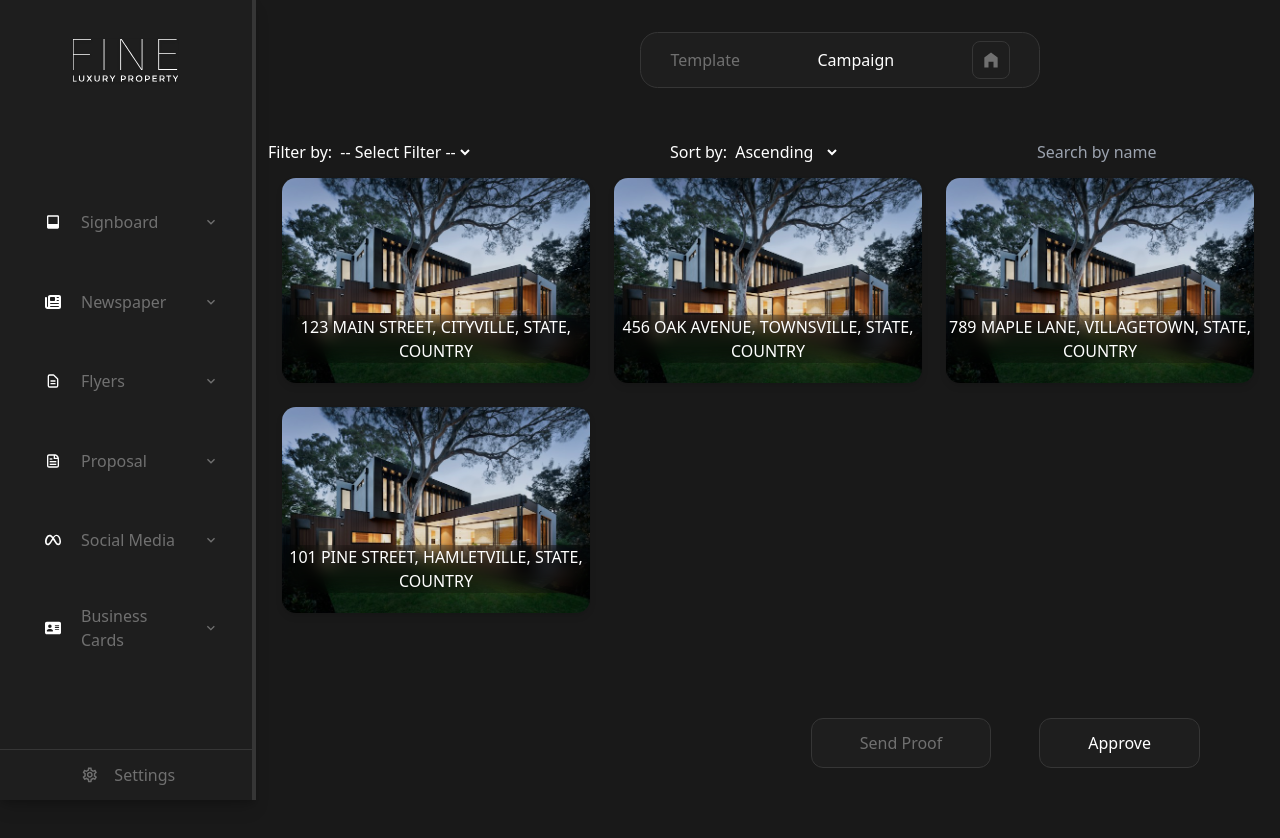
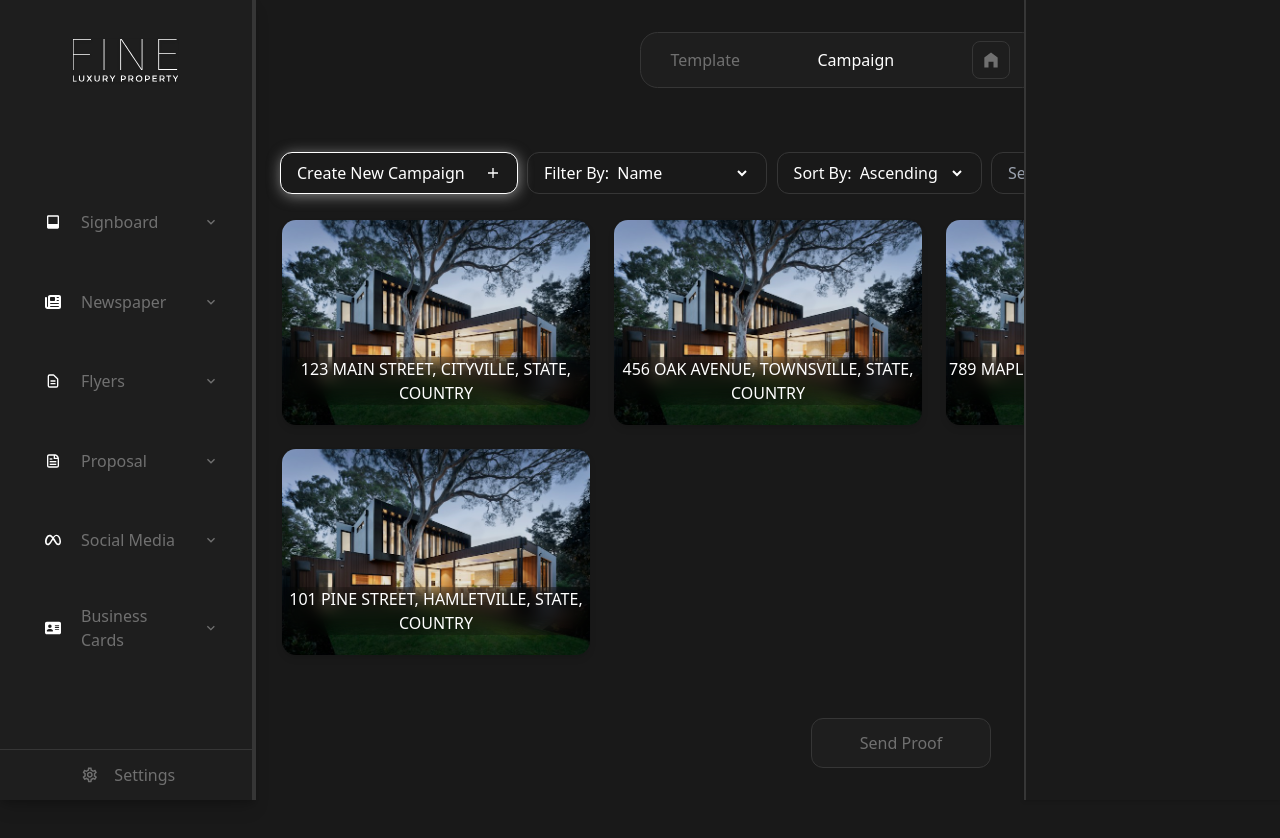
Before and after one commit to yanniro2/fine-app, a Next.js app: page /campaign in a window 1280 px wide. Shown: the top 838 px of the page. Built offline with nearby package versions, Linux system fonts and the light colour scheme.

Commit message:
campain Content initiate

```diff
--- /dev/null
+++ b/app/Components/Campaign/CampainContent.tsx
@@ -0,0 +1,19 @@
+/* Import statements and other code */
+"use client"
+import { useState, useEffect } from "react";
+import formData from "../../../data/campaingnForm.json"
+
+
+type Props = {};
+
+const CampainContent: React.FC<Props> = () => {
+
+
+  return (
+    <div className="bg-dark z-[3000] fixed top-0 right-0 bottom-0 w-[20vw] h-screen drop-shadow border-l-2 border-borderC text-white px-4 py-2">
+
+    </div>
+  );
+};
+
+export default CampainContent;
--- /dev/null
+++ b/app/campaign/layout.tsx
@@ -0,0 +1,14 @@
+import CampainContent from "../Components/Campaign/CampainContent";
+
+export default function DashboardLayout({
+  children,
+}: {
+  children: React.ReactNode;
+}) {
+  return (
+    <section className=" w-screen h-full relative">
+      {children}
+      <CampainContent />
+    </section>
+  );
+}
--- a/app/campaign/page.tsx
+++ b/app/campaign/page.tsx
@@ -3,6 +3,7 @@
 import React, { useState } from "react";
 import data from "../../data/campaign.json";
 import Image from "next/image";
+import { IoMdAdd } from "react-icons/io";
 
 type Campaign = {
   name: string;
@@ -13,7 +14,7 @@ type Campaign = {
 };
 
 const Page: React.FC = () => {
-  const [filter, setFilter] = useState<string | null>(null);
+  const [filter, setFilter] = useState<string | null>("name");
   const [searchTerm, setSearchTerm] = useState<string>("");
   const [sortOrder, setSortOrder] = useState<string>("asc");
 
@@ -59,7 +60,7 @@ const Page: React.FC = () => {
     return filteredData.map((item: Campaign, index) => (
       <div
         key={index}
-        className="w-full h-full cursor-pointer relative rounded-2xl overflow-hidden hover:scale-105 transition-all drop-shadow-md  border-2 hover:border-white border-transparent  group">
+        className="w-full h-full cursor-pointer relative rounded-2xl overflow-hidden hover:scale-105 transition-all drop-shadow-md  border-2 hover:border-white border-transparent group">
         <Image
           //   src={item.image_url}
           src="/assets/img/land.jpeg"
@@ -78,14 +79,17 @@ const Page: React.FC = () => {
   return (
     <section className="pl-[20vw] pt-[8rem] text-white">
       <div className="p-3 flex items-center justify-center flex-col">
-        <div className="w-full flex justify-between items-center">
+        <div className="w-full flex justify-between items-center p-3">
+          <button className="border-element capitalize flex items-center justify-center gap-5 button-glow border-white">
+            create new campaign <IoMdAdd />
+          </button>
           {/* Filter dropdown */}
-          <label className="bg-transparent">
+          <label className="border-element ">
             Filter by:{" "}
             <select
               value={filter || ""}
               onChange={(e) => setFilter(e.target.value || null)}
-              className="bg-transparent">
+              className="bg-transparent ">
               <option value="">-- Select Filter --</option>
               <option value="name">Name</option>
               <option value="date">Date</option>
@@ -94,7 +98,7 @@ const Page: React.FC = () => {
           </label>
 
           {/* Sort dropdown */}
-          <label>
+          <label className="border-element">
             Sort by:{" "}
             <select
               value={sortOrder}
@@ -113,7 +117,7 @@ const Page: React.FC = () => {
             }`}
             value={searchTerm}
             onChange={(e) => setSearchTerm(e.target.value)}
-            className="bg-transparent"
+            className="border-element"
           />
         </div>
         <div className="grid grid-rows-3 grid-cols-3 gap-5 p-3">
--- a/app/globals.css
+++ b/app/globals.css
@@ -10,6 +10,13 @@
 
 @media (prefers-color-scheme: dark) {
 
+}
+
+@font-face {
+  font-family: 'Myanmar Khyay';
+  src: local('Myanmar Khyay Regular'), local('MyanmarKhyay-Regular'), url('/assets/fonts/Khyay-Regular.ttf') format('truetype');
+  font-weight: normal;
+  font-style: normal;
 }
 
 
@@ -44,3 +51,21 @@
   width: 100%;
   height: 100%;
 }
+
+.border-element {
+  @apply bg-transparent border-borderC border px-4 py-2 rounded-xl capitalize;
+}
+
+.button-glow {
+  @apply  border-white border px-4 py-2 rounded-xl bg-dark;
+  filter: drop-shadow(1px 2px 7px rgba(203, 203, 203, 0.6));
+}
+
+.label {
+  font-family: 'Myanmar Khyay', sans-serif;
+  @apply text-white font-normal;
+}
+
+.font-Myanmar {
+   font-family: 'Myanmar Khyay', sans-serif;
+}
--- /dev/null
+++ b/data/campaingnForm.json
@@ -0,0 +1,81 @@
+{
+  "fields": [
+    {
+      "id": "address",
+      "label": "Address",
+      "type": "text",
+      "placeholder": "Enter the address",
+      "value": ""
+    },
+    {
+      "id": "bedrooms",
+      "label": "Bedrooms",
+      "type": "number",
+      "placeholder": "Enter the number of bedrooms",
+      "value": ""
+    },
+    {
+      "id": "bathrooms",
+      "label": "Bathrooms",
+      "type": "number",
+      "placeholder": "Enter the number of bathrooms",
+      "value": ""
+    },
+    {
+      "id": "garage",
+      "label": "Garage",
+      "type": "text",
+      "placeholder": "Enter the garage details",
+      "value": ""
+    },
+    {
+      "id": "landSize",
+      "label": "Land Size",
+      "type": "text",
+      "placeholder": "Enter the land size",
+      "value": ""
+    },
+    {
+      "id": "houseSize",
+      "label": "House Size",
+      "type": "text",
+      "placeholder": "Enter the house size",
+      "value": ""
+    },
+    {
+      "id": "propertyStatus",
+      "label": "Property Status",
+      "type": "dropdown",
+      "options": ["For Sale", "For Rent", "Under Construction"],
+      "value": ""
+    },
+    {
+      "id": "agent",
+      "label": "Agent",
+      "type": "dropdown",
+      "options": ["Agent 1", "Agent 2", "Agent 3"],
+      "value": ""
+    },
+    {
+      "id": "images",
+      "label": "Images",
+      "type": "text",
+      "placeholder": "Enter image URLs",
+      "value": ""
+    },
+    {
+      "id": "heading",
+      "label": "Heading",
+      "type": "text",
+      "placeholder": "Enter the heading",
+      "value": ""
+    },
+    {
+      "id": "description",
+      "label": "Description",
+      "type": "textarea",
+      "placeholder": "Enter the description",
+      "value": ""
+    }
+  ]
+}
```
Also changed, not shown: public/assets/fonts/Khyay-Regular.ttf (added).
